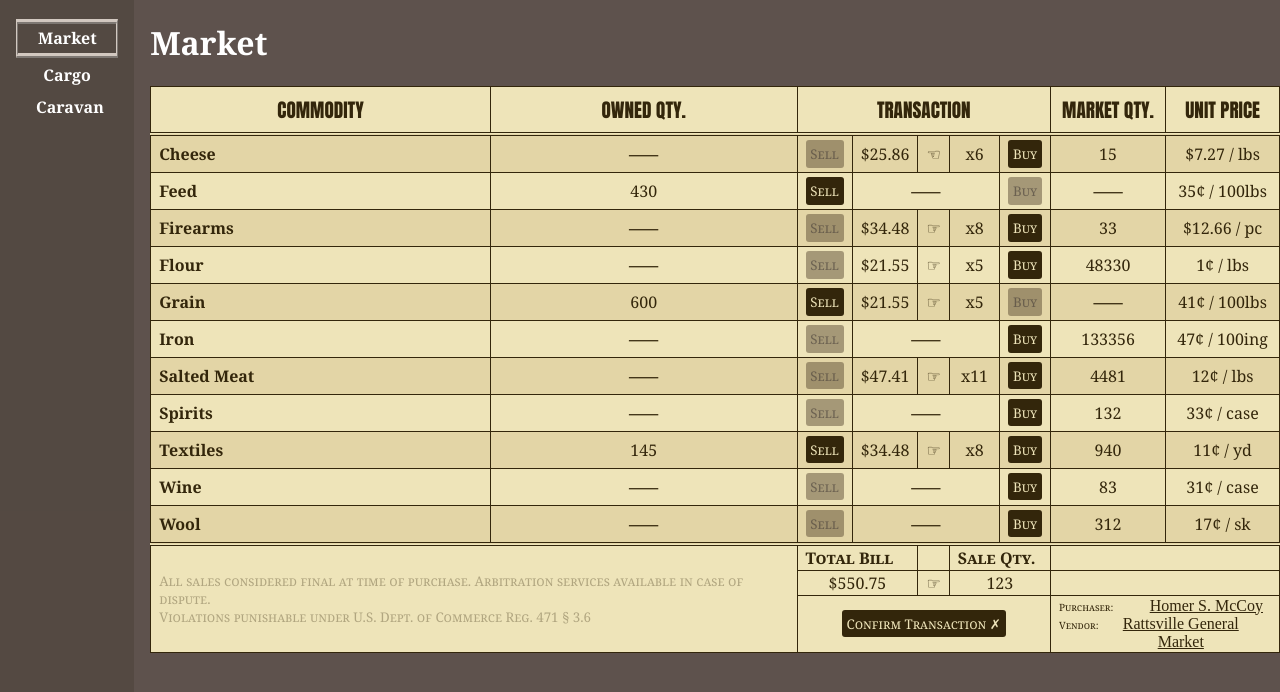
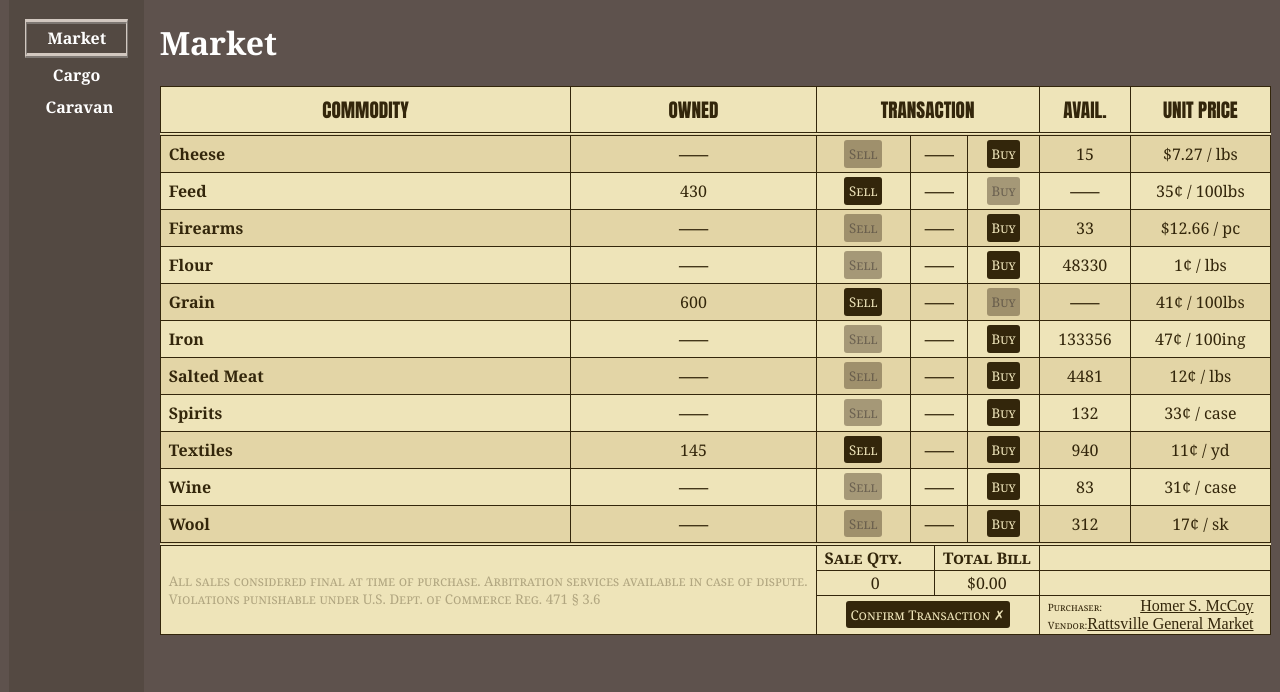
Before and after one commit to eignnx/the-silt-road, a React (Create React App) app: page /game/market in a window 1280 px wide. Shown: the top 692 px of the page. Built offline with nearby package versions, Linux system fonts and the light colour scheme; a web font is replaced by a local one.

Commit message:
restructure market view table a bit

```diff
--- a/src/model/PlayerInventory.tsx
+++ b/src/model/PlayerInventory.tsx
@@ -1,13 +1,13 @@
 import { Commodity, Inventory } from './Commodities';
 
-const DEFAULT_PLAYER_INVENTORY = JSON.stringify({
+const DEFAULT_PLAYER_INVENTORY: Inventory = {
     feed: 430,
     grain: 600,
     textiles: 145,
-});
+};
 
 export function getPlayerInventory(): Inventory {
-    const retreival = localStorage.getItem(`SILT_ROAD:playerInventory`) ?? DEFAULT_PLAYER_INVENTORY;
+    const retreival = localStorage.getItem(`SILT_ROAD:playerInventory`) ?? JSON.stringify(DEFAULT_PLAYER_INVENTORY);
     return JSON.parse(retreival);
 }
 
--- a/src/routes/MarketView.tsx
+++ b/src/routes/MarketView.tsx
@@ -1,24 +1,47 @@
-import { useFetcher, useLoaderData } from 'react-router-dom';
-import { COMMODITIES, Commodity, Inventory } from '../model/Commodities';
-import { changeMarketInventory, getMarket, Market, marketPrice } from '../model/Markets';
-import { addToPlayerInventory, getPlayerInventory } from '../model/PlayerInventory';
+import { Form, useFetcher, useLoaderData, useSubmit } from 'react-router-dom';
+import { COMMODITIES, Commodity, commodityUnit, Inventory } from '../model/Commodities';
+import { changeMarketInventory, getMarket, Market, marketPrice, updateMarketInventory } from '../model/Markets';
+import { addToPlayerInventory as changePlayerInventory, getPlayerInventory, updatePlayerInventory } from '../model/PlayerInventory';
 
 import '../styles/MarketView.css';
 import { titleCase } from '../utils';
+import { useState } from 'react';
 
 type InventoryCmpRow = { comm: Commodity, playerQty?: number, marketQty?: number; };
 
-type LoaderRetTy = { orderedInventories: InventoryCmpRow[], market: Market; };
+type LoaderRetTy = { playerInventory: Inventory, market: Market; };
 
 export async function marketViewLoader(): Promise<LoaderRetTy> {
-    const playerInventory = getPlayerInventory();
-    const market = await getMarket();
+    return {
+        playerInventory: getPlayerInventory(),
+        market: await getMarket(),
+    };
+}
 
+export async function marketViewAction({ request }: { request: Request; }) {
+    const formData = await request.formData();
+    const playerInvUpdates: Inventory = {};
+    const marketInvUpdates: Inventory = {};
+
+    for (const [commKey, qtyStr] of formData.entries()) {
+        const comm = commKey as Commodity;
+        const qty = +qtyStr;
+        playerInvUpdates[comm] = +qty;
+        marketInvUpdates[comm] = -qty;
+    }
+
+    changePlayerInventory(playerInvUpdates);
+    await changeMarketInventory(marketInvUpdates);
+
+    return null;
+}
+
+function computeOrderedInventories(playerInventory: Inventory, market: Market, currentTxn: Inventory): InventoryCmpRow[] {
     const orderedInventories: InventoryCmpRow[] = [];
 
     for (const comm of COMMODITIES) {
-        const playerQty = playerInventory[comm] ?? 0;
-        const marketQty = market.inventory[comm] ?? 0;
+        const playerQty = (playerInventory[comm] ?? 0) + (currentTxn[comm] ?? 0);
+        const marketQty = (market.inventory[comm] ?? 0) - (currentTxn[comm] ?? 0);
         orderedInventories.push({
             comm,
             playerQty: playerQty > 0 ? playerQty : undefined,
@@ -29,90 +52,97 @@ export async function marketViewLoader(): Promise<LoaderRetTy> {
     // Sort inventory by commodity name:
     orderedInventories.sort((a, b) => a.comm.localeCompare(b.comm));
 
-    return { orderedInventories, market };
-}
-
-export async function marketViewAction({ request }: { request: Request; }) {
-    const formData = await request.formData();
-    const { _action, ...updates } = Object.fromEntries(formData.entries());
-    switch (_action) {
-        case 'sell': {
-            await changeMarketInventory(updates.commodityKind as Commodity, +1);
-            addToPlayerInventory({
-                [updates.commodityKind as Commodity]: -1
-            });
-            return null;
-        }
-        case 'buy': {
-            await changeMarketInventory(updates.commodityKind as Commodity, -1);
-            addToPlayerInventory({
-                [updates.commodityKind as Commodity]: +1
-            });
-            return null;
-        }
-        default:
-            throw new Error(`Invalid action: ${_action}`);
-    }
+    return orderedInventories;
 }
 
 export default function MarketView() {
-    const { orderedInventories, market } = useLoaderData() as LoaderRetTy;
+    const { playerInventory, market } = useLoaderData() as LoaderRetTy;
     const fetcher = useFetcher();
+
+    const [currentTxn, setCurrentTxn] = useState<Inventory>({});
+    const orderedInventories = computeOrderedInventories(playerInventory, market, currentTxn);
+
+    function addSale(comm: Commodity, qty: number = 1) {
+        setCurrentTxn(oldTxn => ({
+            ...oldTxn,
+            [comm]: (oldTxn[comm] ?? 0) - qty
+        }));
+    }
+
+    function addPurchase(comm: Commodity, qty: number = 1) {
+        setCurrentTxn(oldTxn => ({
+            ...oldTxn,
+            [comm]: (oldTxn[comm] ?? 0) + qty
+        }));
+    }
+
+    let totalBill = 0;
+    let saleQty = 0;
+    for (const commKey in currentTxn) {
+        const comm = commKey as Commodity;
+        totalBill += marketPrice(market, comm).unitPrice * (currentTxn[comm] ?? 0);
+        saleQty += currentTxn[comm] ?? 0;
+    }
 
     return (<>
         <h1>Market</h1>
-        {/* <div className="inventory-market-side-by-side">
-            {orderedInventories.map(({ comm, playerQty, marketQty }) => (
-                (playerQty || marketQty) &&
-                <>
-                    <span className="commname">{titleCase(comm)}</span>
-                    <span className="playerqty">{playerQty ?? "-"}</span>
-                    <button className="sellbtn">Sell</button>
-                    <span className="txnqty">{"⇦10⇨"}</span>
-                    <button className="buybtn">Buy</button>
-                    <span className="marketqty">{marketQty ?? "-"}</span>
-                    <span className="unitprice">{marketPrice(market, comm).toString()}</span>
-                </>
-            ))}
-        </div> */}
         <table>
             <thead>
                 <tr>
                     <th scope="col">Commodity</th>
-                    <th scope="col">Owned Qty.</th>
-                    <th scope="col" colSpan={5}>Transaction</th>
-                    <th scope="col">Market Qty.</th>
+                    <th scope="col">Owned</th>
+                    <th scope="col" colSpan={4}>Transaction</th>
+                    <th scope="col">Avail.</th>
                     <th scope="col">Unit Price</th>
                 </tr>
             </thead>
             <tbody>
                 {orderedInventories.map(({ comm, playerQty, marketQty }) => {
 
-                    // Dummy data for now:
-                    const txn = ((comm.length % 3) - 1) * comm.length;
+                    // The number of units being transferred (negative means sale to market).
+                    const txnQty = currentTxn[comm] ?? 0;
+                    const txnPrice = Math.abs(marketPrice(market, comm).unitPrice * txnQty);
 
                     return (playerQty || marketQty) ?
                         <tr>
                             <th scope="row">{titleCase(comm)}</th>
                             <td className='numeric'>{playerQty ?? "⸺"}</td>
                             <td>
-                                <button disabled={!playerQty}>
+                                <button
+                                    disabled={!playerQty}
+                                    onClick={() => addSale(comm)}
+                                >
                                     Sell
                                 </button>
                             </td>
-                            {txn === 0 ? <td colSpan={3}>⸺</td> : <>
+                            {txnQty === 0 ? <td colSpan={2}>⸺</td> : <>
                                 <td>
-                                    <span className="txnprice">${Math.abs(txn * 431 / 100).toFixed(2)}</span>
+                                    {"☞ "}
+                                    {txnQty < 0 ? (
+                                        <span className="txnqty numeric">{Math.abs(txnQty)} {commodityUnit(comm).short}</span>
+                                    ) : (
+                                        <span className="txnprice">${txnPrice.toFixed(2)}</span>
+                                    )}
                                 </td>
+                                {/* <td className='manicule'>
+                                    {txnQty !== 0 ? "⬌" : ""}
+                                    {txnQty !== 0 ? "☜☞" : ""}
+                                    {txnQty < 0 ? "☞" : txnQty > 0 ? "☜" : "⸺"}
+                                </td> */}
                                 <td>
-                                    {txn > 0 ? "☞" : txn < 0 ? "☜" : "⸺"}
-                                </td>
-                                <td>
-                                    <span className="txnqty numeric">x{Math.abs(txn)}</span>
+                                    {txnQty > 0 ? (
+                                        <span className="txnqty numeric">{Math.abs(txnQty)} {commodityUnit(comm).short}</span>
+                                    ) : (
+                                        <span className="txnprice">${txnPrice.toFixed(2)}</span>
+                                    )}
+                                    {" ☜"}
                                 </td>
                             </>}
                             <td>
-                                <button disabled={!marketQty}>
+                                <button
+                                    disabled={!marketQty}
+                                    onClick={() => addPurchase(comm)}
+                                >
                                     Buy
                                 </button>
                             </td>
@@ -127,23 +157,53 @@ export default function MarketView() {
                         <p>All sales considered final at time of purchase. Arbitration services available in case of dispute.</p>
                         <p>Violations punishable under U.S. Dept. of Commerce Reg. 471 § 3.6</p>
                     </th>
-                    <th colSpan={2}>Total Bill</th>
-                    <th></th>
-                    <th colSpan={2}>Sale Qty.</th>
+                    {totalBill > 0 ? (
+                        <>
+                            <th colSpan={2}>Total Bill</th>
+                            <th colSpan={2}>Sale Qty.</th>
+                        </>
+                    ) : (
+                        <>
+                            <th colSpan={2}>Sale Qty.</th>
+                            <th colSpan={2}>Total Bill</th>
+                        </>
+                    )}
                     <th colSpan={2}></th>
                 </tr>
                 <tr>
-                    <td colSpan={2}>$550.75</td>
-                    <td>
-                        {200 > 0 ? "☞" : 200 < 0 ? "☜" : "⸺"}
-                    </td>
-                    <td colSpan={2}>123</td>
+                    {totalBill > 0 ? (
+                        <>
+                            <td colSpan={2}>${Math.abs(totalBill).toFixed(2)}</td>
+                            <td colSpan={2}>{Math.abs(saleQty)}</td>
+                        </>
+                    ) : (
+                        <>
+                            <td colSpan={2}>{Math.abs(saleQty)}</td>
+                            <td colSpan={2}>${Math.abs(totalBill).toFixed(2)}</td>
+                        </>
+                    )}
+                    {/* <td>
+                        {saleQty < 0 ? "☞" : saleQty > 0 ? "☜" : "⸺"}
+                    </td> */}
                     <td colSpan={2}>
                     </td>
                 </tr>
                 <tr>
-                    <td colSpan={5}>
-                        <button>Confirm Transaction ✗</button>
+                    <td colSpan={4}>
+                        <button
+                            type="submit"
+                            onClick={() => {
+                                console.log(currentTxn);
+                                const fd = new FormData();
+                                Object.entries(currentTxn).forEach(([comm, qty]) => {
+                                    fd.append(comm, qty.toString());
+                                });
+                                fetcher.submit(fd, { method: "POST" });
+                                setCurrentTxn({});
+                            }}
+                        >
+                            Confirm Transaction ✗
+                        </button>
                     </td>
                     <td colSpan={2} className='signature-section'>
                         <div>
--- a/tsconfig.json
+++ b/tsconfig.json
@@ -18,7 +18,8 @@
     "resolveJsonModule": true,
     "isolatedModules": true,
     "noEmit": true,
-    "jsx": "preserve"
+    "jsx": "preserve",
+    "downlevelIteration": true
   },
   "include": [
     "src"
```
Also changed, not shown: src/model/Markets.tsx (+22 -6 lines), src/styles/MarketView.css (+0 -57 lines).
